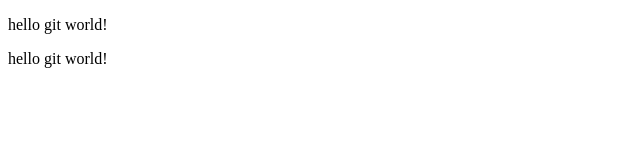
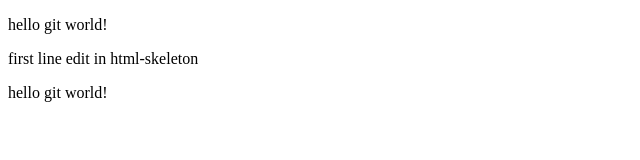
Before and after one commit to risaia1234/test-repo, a plain HTML site: page index.html in a window 1280 px wide. Shown: the whole page, without its empty margins (0-640 px from the left). Drawn offline with Linux system fonts and the light colour scheme.

Commit message:
added a line to <index.html>

```diff
--- a/index.html
+++ b/index.html
@@ -4,6 +4,6 @@
 
 </head>
 <p>hello git world!</p>
-
+<p>first line edit in html-skeleton</p>
 <p>hello git world!</p>
 </html>
```
